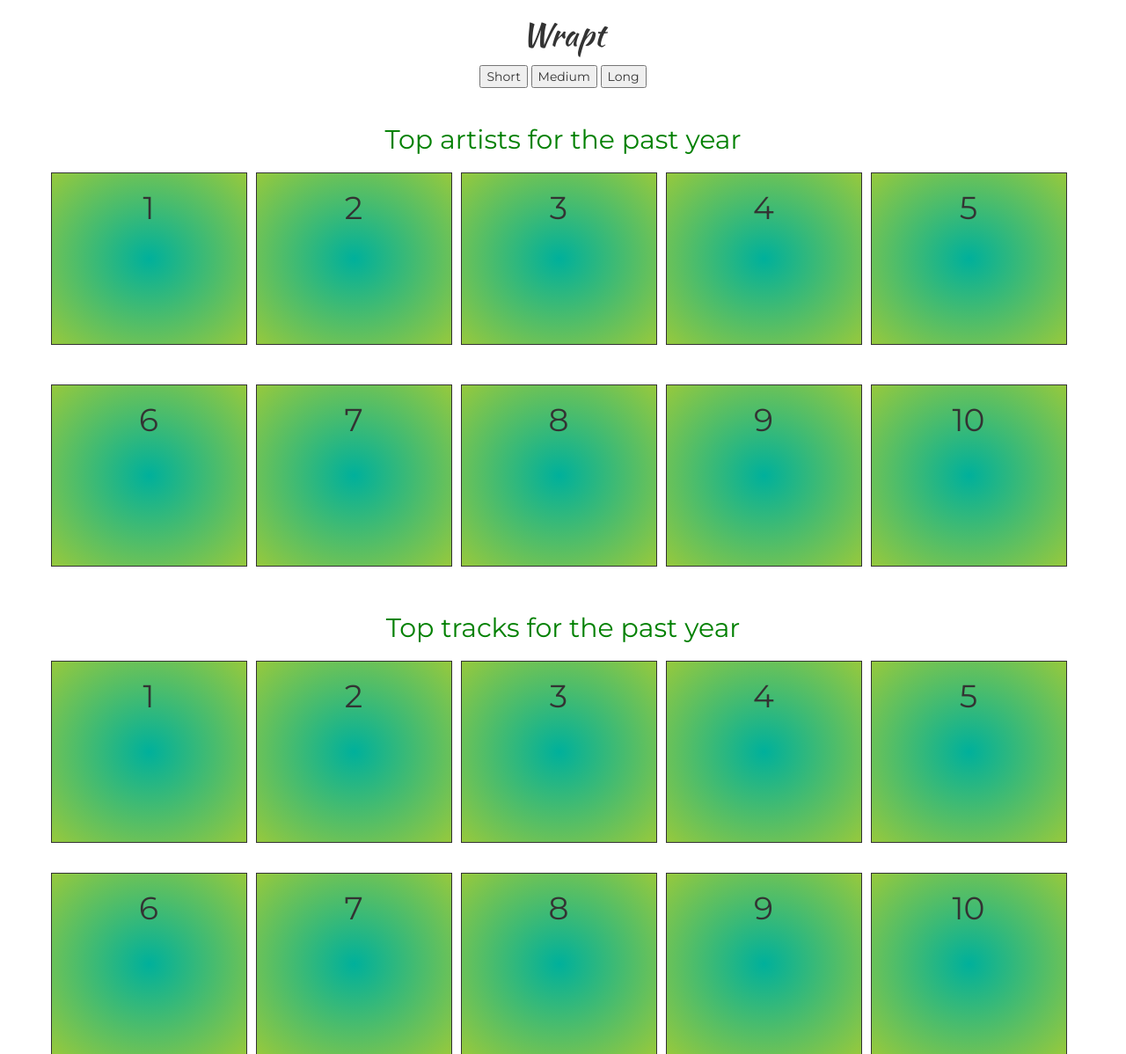
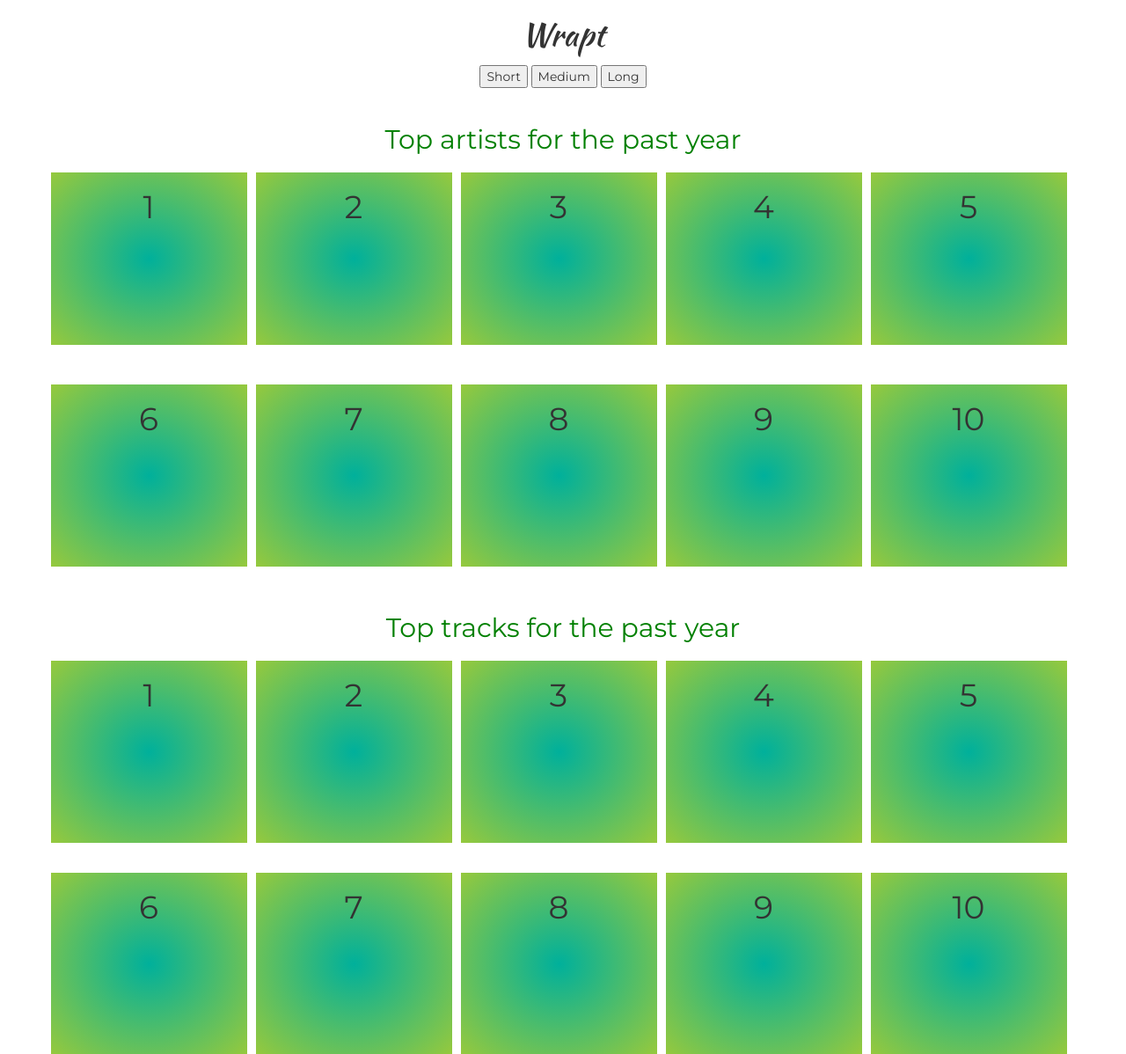
Before and after one commit to virenkhandal/spotipy, a Flask app: template templates/results.html in a window 1280 px wide. Shown: the top 1198 px of the page at 88% size. Run offline with Flask 2, Linux system fonts and the light colour scheme; the template is opened without the code that fills it, so the values that code supplies are empty; some libraries are stand-ins or nearby versions.

Commit message:
fixing borders

```diff
--- a/static/results.css
+++ b/static/results.css
@@ -91,8 +91,8 @@ h2 {
 .col{
     flex: 1;
     /* background-color: whitesmoke; */
-    border-style: solid;
-    border-width: 1px;
+    /* border-style: solid; */
+    /* border-width: 1px; */
     gap: 10px;
     margin-right: 10px;
     text-align: center;
```
